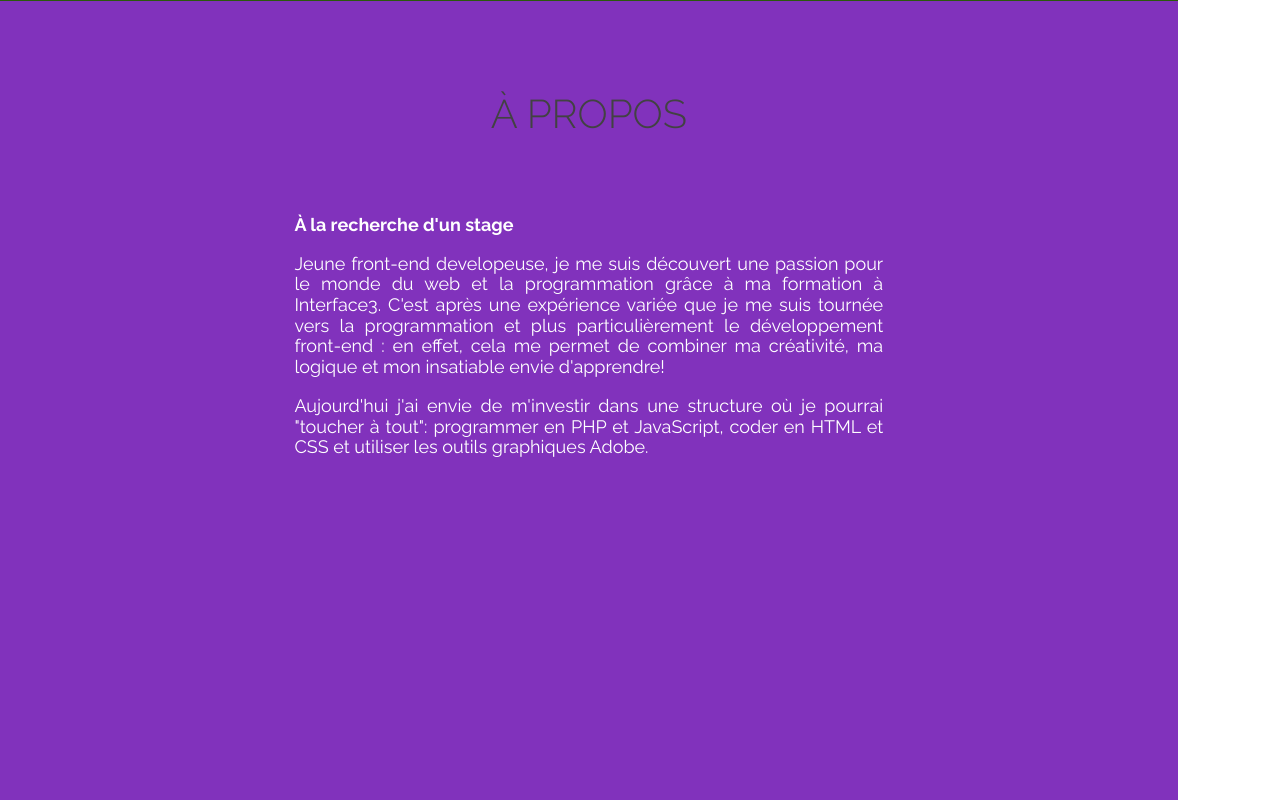
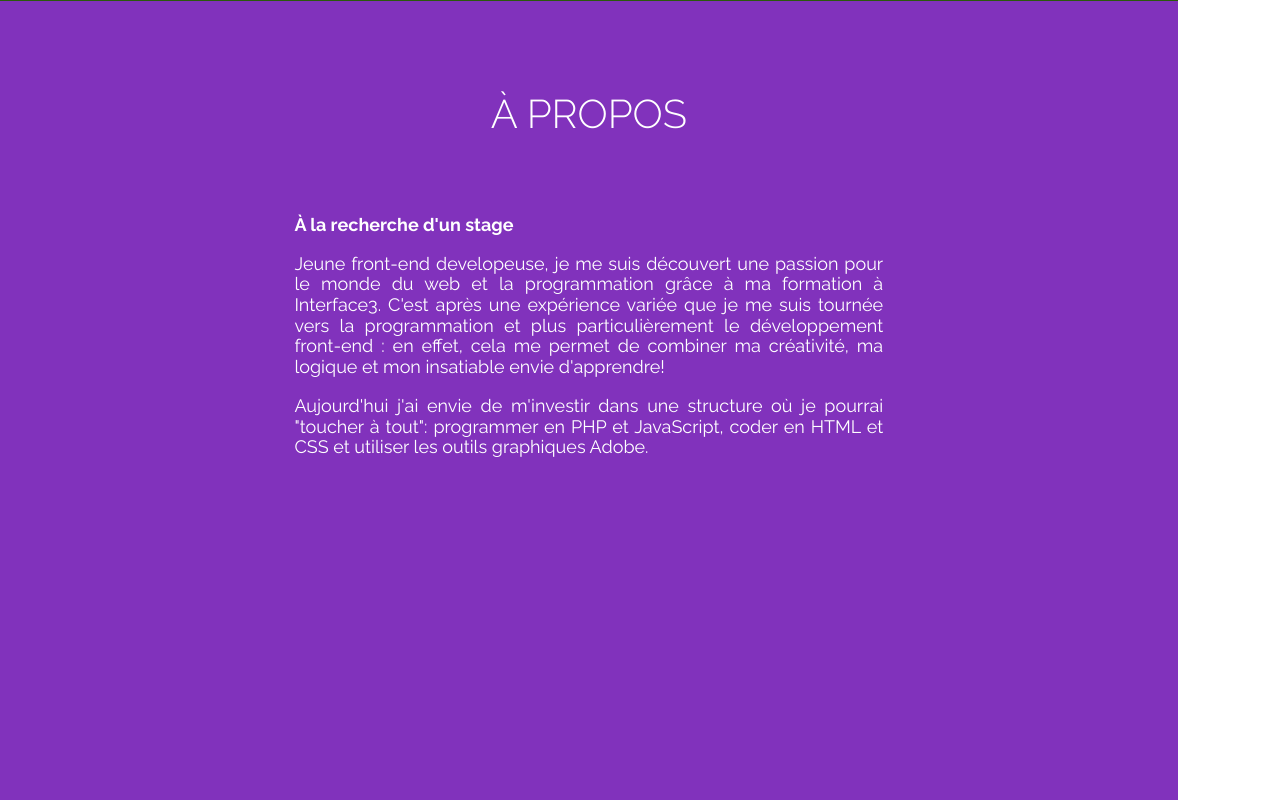
Before and after one commit to JulietteMotteu/portfolioJM, a PHP site: page / in a window 1280 px wide. Shown: the part 799-1599 px from the top of the page. Run offline with PHP 8.4, Linux system fonts and the light colour scheme; some libraries are stand-ins or nearby versions.

Commit message:
soir 15/01

```diff
--- a/style/style.css
+++ b/style/style.css
@@ -144,6 +144,8 @@ p {
       h3::after {
           @extend %ligne;
       }*/ }
+  #about h3 {
+    color: white; }
   #about div {
     width: 50%;
     margin-top: 20px;
--- a/style/style.scss
+++ b/style/style.scss
@@ -174,6 +174,9 @@ p {
     display: flex;
     flex-direction: column;
     align-items: center;
+    h3 {
+        color: white;
+    }
 /*    h3 {
         color: white;
         font-size: 50px;
```
